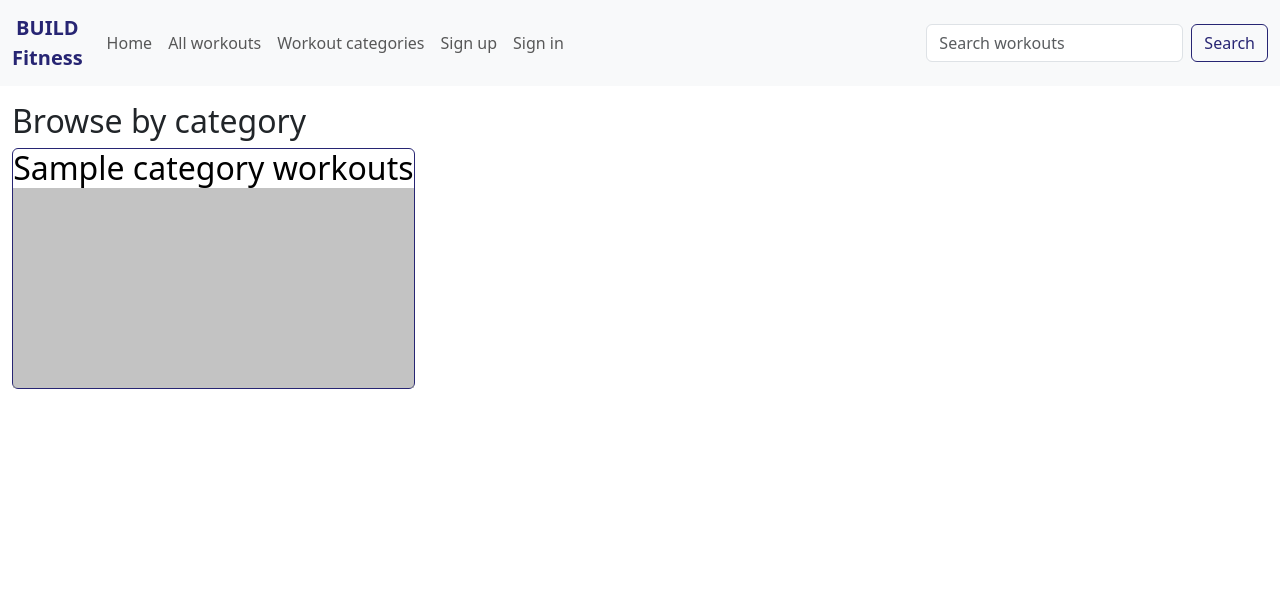
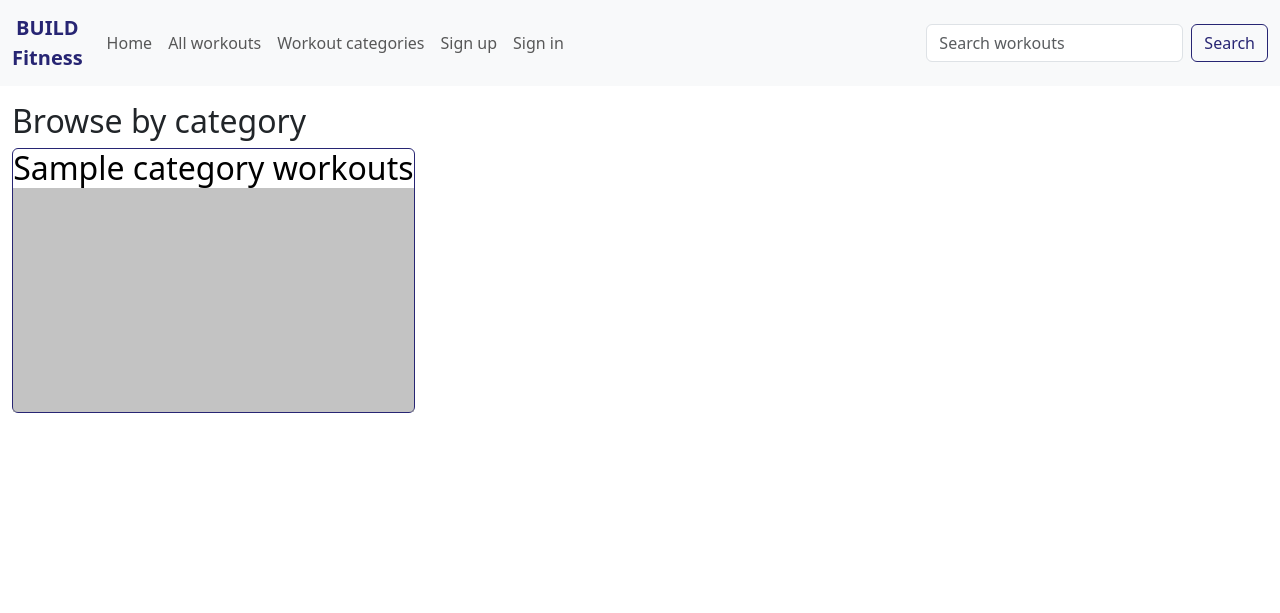
Before and after one commit to mariacjones1/build-fitness, a Django app: page /categories/ in a window 1280 px wide. Shown: the top 613 px of the page. Run offline with Django 3.2, Linux system fonts and the light colour scheme; tables that the repository leaves empty hold one stand-in row (values such as "Sample post"); some libraries are stand-ins or nearby versions.

Commit message:
Run browser and device tests and make edits accordingly

```diff
--- a/static/css/style.css
+++ b/static/css/style.css
@@ -67,6 +67,12 @@ a:hover, .nav-link:hover, .btn-like:hover, .card-title:hover, .see-all:hover {
     text-align: center;
 }
 
+/* Images */
+
+img {
+    min-height: 150px;
+}
+
 /* Hidden elements */
 
 .hidden {
--- a/templates/index.html
+++ b/templates/index.html
@@ -59,16 +59,16 @@
             <div class="row">
                 <h2>Browse by category</h2>
                 {% for category in Category %}
-                <div class="col-md-4">
-                    <div class="card mb-4">
+                <div class="col-md-4 mb-3">
+                    <div class="card mb-4 h-100">
                         <a href="{% url 'category' category.slug %}">
                             <h2 class="card-title category-title">
                                 {{ category.name }} workouts</h2>
                         </a>
                         <div class="card-body"
-                            style="background-image: url('{{ category.image.url }}'); background-position: top; padding: 0;">
+                            style="background-image: url('{{ category.image.url }}'); background-position: top; padding: 0; height: 200px; background-size: cover;">
                             <div class="overlay"
-                                style="background-color: {{ category.color }}; opacity: 0.5; height: 200px;"></div>
+                                style="background-color: {{ category.color }}; opacity: 0.5; height: 100%;"></div>
                         </div>
                     </div>
                 </div>
@@ -82,4 +82,5 @@
     </nav>
 
 </div>
+
 {%endblock%}
```
Also changed, not shown: templates/workout_detail.html (+6 -4 lines), templates/workouts.html (+5 -3 lines), README.md, build/settings.py, templates/base.html (line endings or trailing spaces).
